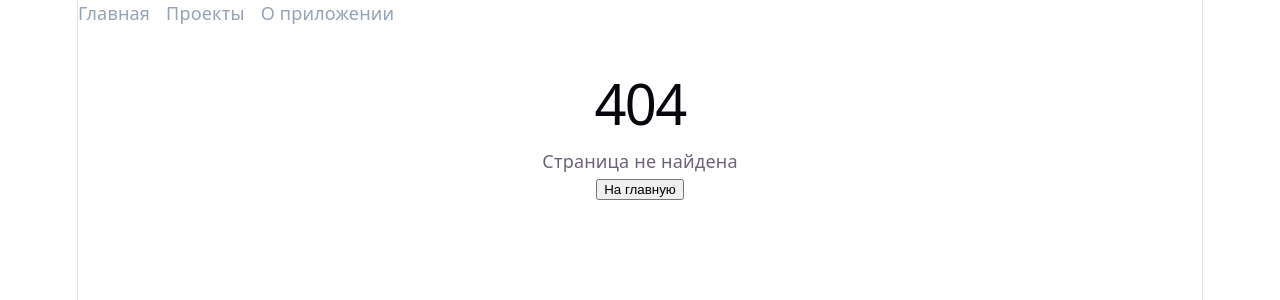
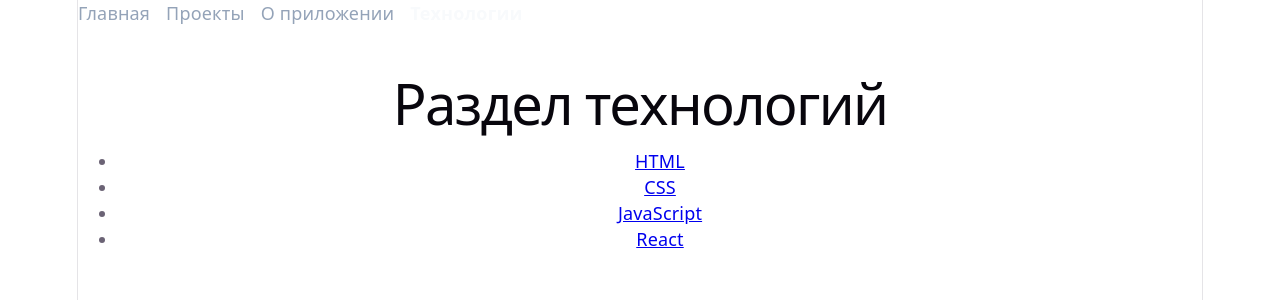
Before and after one commit to KanEDGY3000/react-router-project, a React (Vite) app: page /technologies in a window 1280 px wide. Before the commit this address had no page. Shown: the top 300 px of the page. Built offline with nearby package versions, Linux system fonts and the light colour scheme.

Commit message:
Ad technologies routes

```diff
--- a/src/App.jsx
+++ b/src/App.jsx
@@ -7,6 +7,9 @@ import NotFound from './pages/NotFound.jsx';
 import ProjectsLayout from './layouts/ProjectsLayout.jsx';
 import RootLayout from './layouts/RootLayout.jsx';
 import About from './pages/About.jsx';
+import TechnologiesLayout from './layouts/TechnologiesLayout.jsx';
+import Technologies from './pages/Technologies.jsx';
+import TechnologiesDetails from './pages/TechnologiesDetails.jsx';
 
 
 function App() {
@@ -28,6 +31,20 @@ function App() {
           />
 
           <Route
+            path='technologies'
+            element={<TechnologiesLayout/>}
+          >
+            <Route
+              index
+              element={<Technologies/>}
+            />
+            <Route
+              path=':slug'
+              element={<TechnologiesDetails/>}
+            />
+          </Route>
+
+          <Route
             path='projects'
             element={<ProjectsLayout />}
           >
@@ -42,11 +59,6 @@ function App() {
           </Route>
 
           <Route
-            path='/projects/:id'
-            element={<ProjectDetails />}
-          />
-
-          <Route
             path='*'
             element={<NotFound />}
           />
--- /dev/null
+++ b/src/data/technologies.js
@@ -0,0 +1,23 @@
+
+export const technologies = [
+    {
+        slug: 'html',
+        title: 'HTML',
+        description: 'Язык разметки веб-страниц.',
+    },
+    {
+        slug: 'css',
+        title: 'CSS',
+        description: 'Язык стилей для оформления интерфейсов.',
+    },
+    {
+        slug: 'javascript',
+        title: 'JavaScript',
+        description: 'Язык программирования для веб-разработки.',
+    },
+    {
+        slug: 'react',
+        title: 'React',
+        description: 'JavaScript-библиотека для создания интерфейсов.',
+    },
+];
--- a/src/layouts/RootLayout.jsx
+++ b/src/layouts/RootLayout.jsx
@@ -38,6 +38,17 @@ function RootLayout() {
                 >
                     О приложении
                 </NavLink>
+
+                <NavLink
+                    className={({isActive}) =>
+                        isActive
+                            ? 'nav__link nav__link--active'
+                            : 'nav__link'
+                    }
+                    to='/technologies'
+                >
+                    Технологии
+                </NavLink>
             </nav>
 
             <main>
--- /dev/null
+++ b/src/layouts/TechnologiesLayout.jsx
@@ -0,0 +1,13 @@
+import { Outlet } from "react-router";
+
+function TechnologiesLayout() {
+    return (
+        <section>
+            <h1>Раздел технологий</h1>
+
+            <Outlet/>
+        </section>
+    );
+}
+
+export default TechnologiesLayout;
--- /dev/null
+++ b/src/pages/Technologies.jsx
@@ -0,0 +1,18 @@
+import { technologies } from "../data/technologies.js";
+import { Link } from "react-router";
+
+function Technologies() {
+    return (
+        <section>
+            <ul>
+                {technologies.map((technology) => (
+                    <li key={technology.slug}>
+                        <Link to={technology.slug}>{technology.title}</Link>
+                    </li>
+                ))}
+            </ul>
+        </section>
+    );
+}
+
+export default Technologies;
--- /dev/null
+++ b/src/pages/TechnologiesDetails.jsx
@@ -0,0 +1,31 @@
+
+import { useParams, Link } from "react-router";
+import { technologies } from "../data/technologies.js";
+
+function TechnologiesDetails() {
+
+    const { slug } = useParams();
+    const technology = technologies.find((technology) =>
+        technology.slug === slug
+    );
+
+    if (!technology) {
+        return (
+            <section>
+                <h1>Технологии не найдены</h1>
+            </section>
+        )
+    }
+
+    return (
+        <section>
+            <h1>{technology.title}</h1>
+
+            <p>{technology.description}</p>
+
+            <Link to='..'>Назад к технологиям</Link>
+        </section>
+    );
+}
+
+export default TechnologiesDetails;
```
